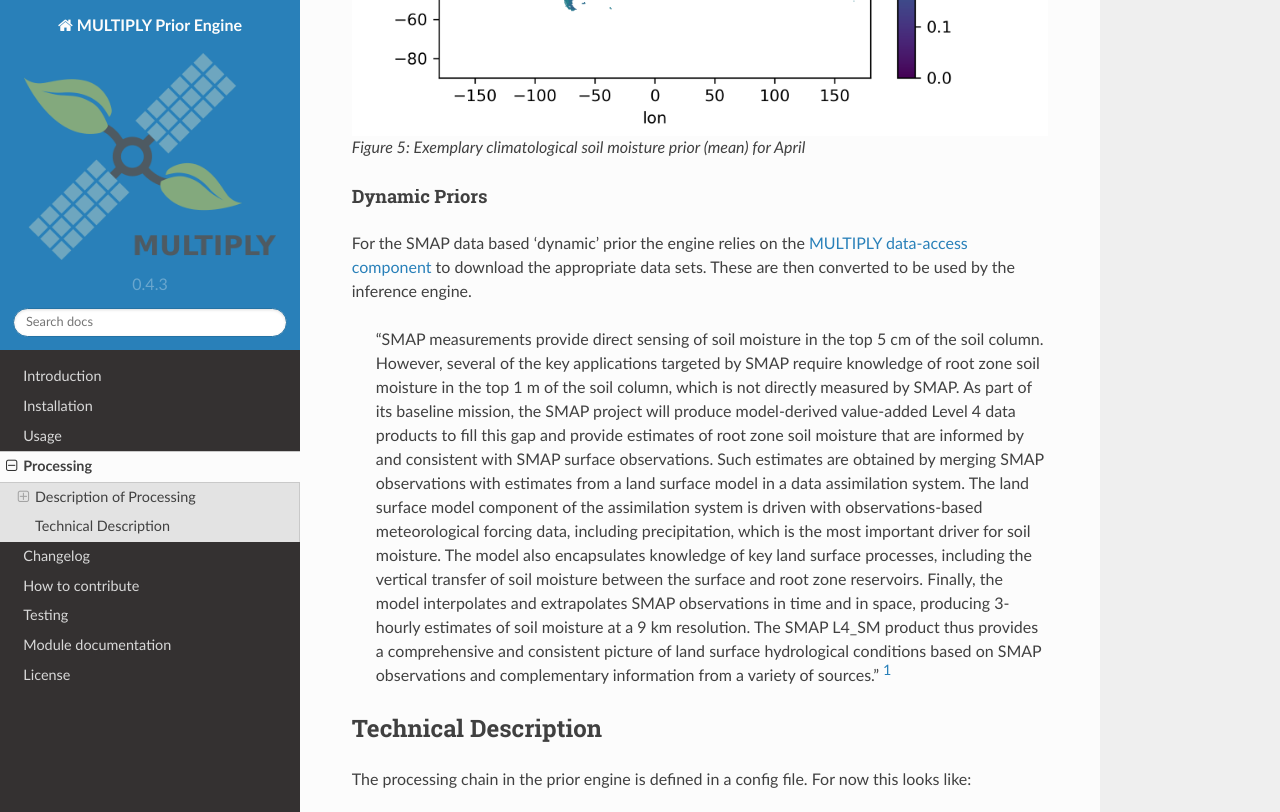
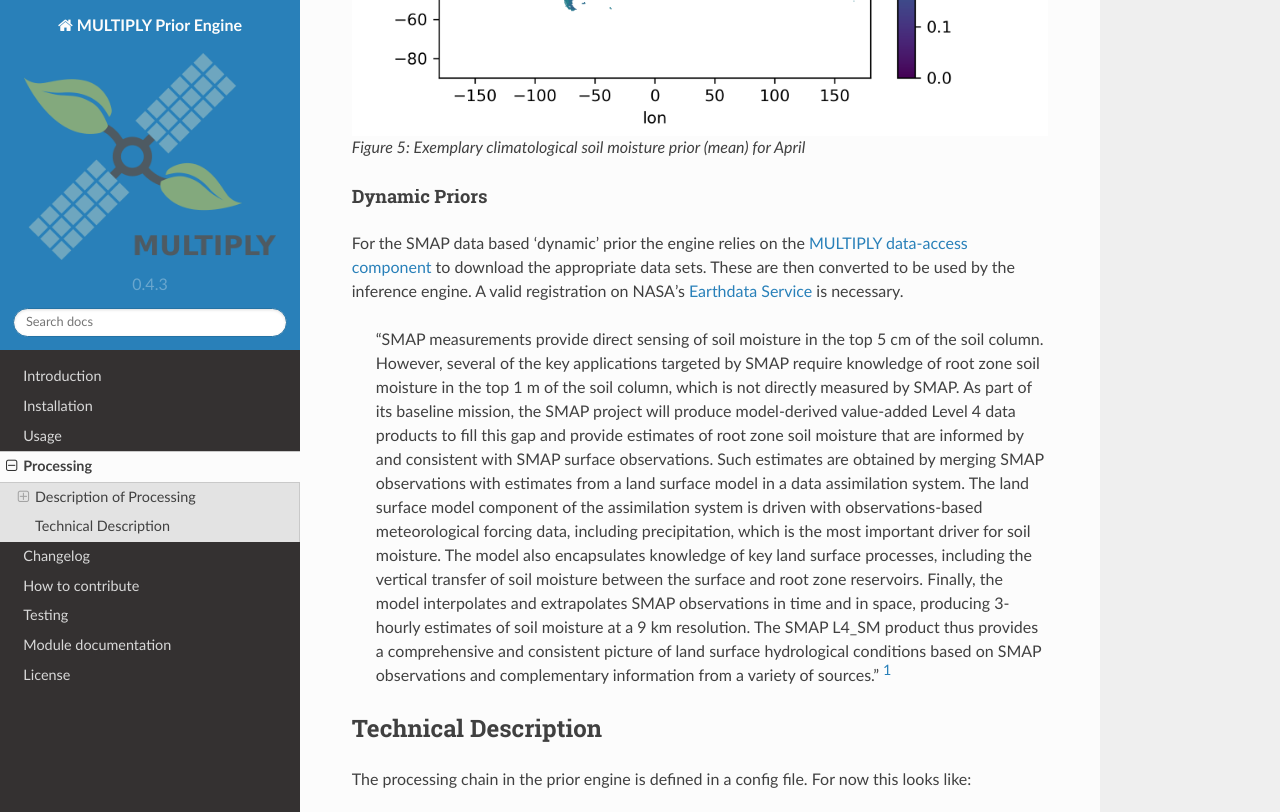
Before and after one commit to multiply-org/prior_engine, a Sphinx documentation site: the page built from docs/Processing.rst, in a window 1280 px wide and 900 px high, scrolled down 3316 px, cut to the strip 0-812 px from the top of the window. Built offline with Sphinx 7.4.7 and the Read the Docs theme 2.0.0, drawn with Linux system fonts in a browser that asks for light colours.

Commit message:
update soilmoisture prior section

```diff
--- a/docs/Processing.rst
+++ b/docs/Processing.rst
@@ -66,7 +66,7 @@ Dynamic Priors
 **************
 
 For the SMAP data based 'dynamic' prior the engine relies on the `MULTIPLY data-access component <https://github.com/multiply-org/data-access>`_ to download the appropriate data sets. These are then converted to be used by the inference engine.
-
+A valid registration on NASA's `Earthdata Service <https://urs.earthdata.nasa.gov/>`_ is necessary.
 
    "SMAP measurements provide direct sensing of soil moisture in the top 5 cm of the soil column. However, several of the key applications targeted by SMAP require knowledge of root zone soil moisture in the top 1 m of the soil column, which is not directly measured by SMAP. As part of its baseline mission, the SMAP project will produce model-derived value-added Level 4 data products to fill this gap and provide estimates of root zone soil moisture that are informed by and consistent with SMAP surface observations. Such estimates are obtained by merging SMAP observations with estimates from a land surface model in a data assimilation system. The land surface model component of the assimilation system is driven with observations-based meteorological forcing data, including precipitation, which is the most important driver for soil moisture. The model also encapsulates knowledge of key land surface processes, including the vertical transfer of soil moisture between the surface and root zone reservoirs. Finally, the model interpolates and extrapolates SMAP observations in time and in space, producing 3-hourly estimates of soil moisture at a 9 km resolution. The SMAP L4_SM product thus provides a comprehensive and consistent picture of land surface hydrological conditions based on SMAP observations and complementary information from a variety of sources." [#]_
 
```
